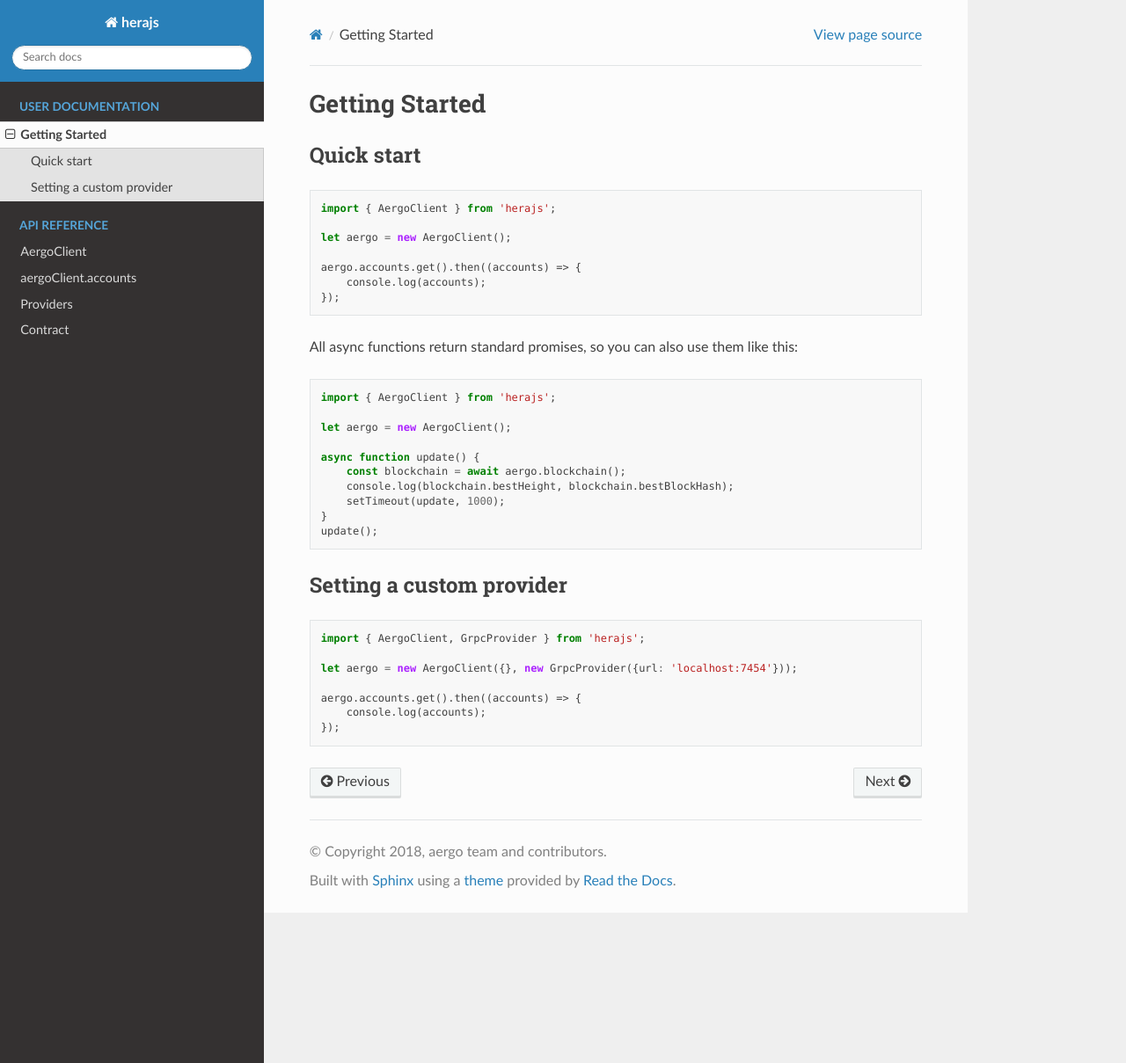
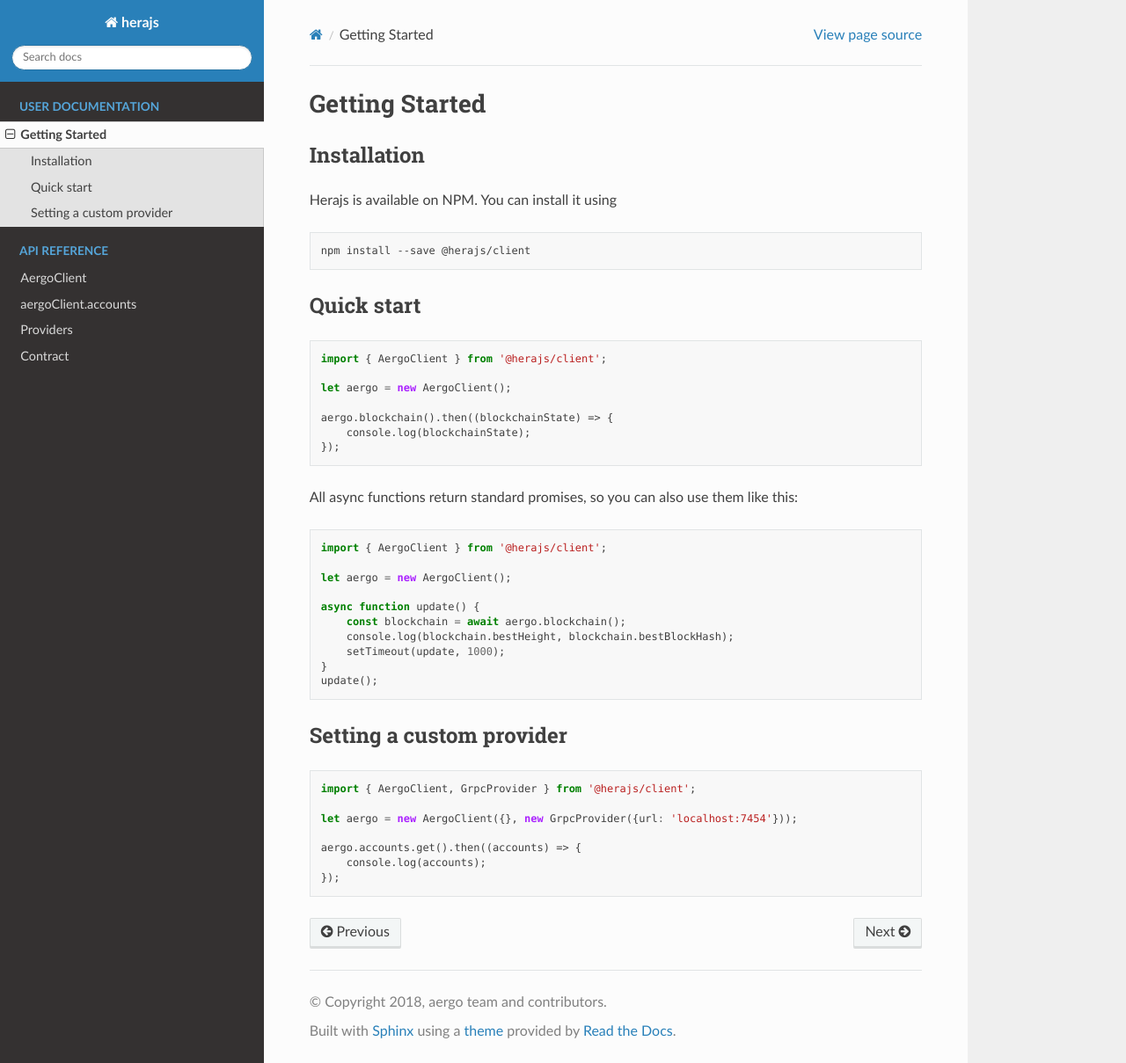
Before and after one commit to aergoio/herajs, a Sphinx documentation site: the page built from packages/herajs-client/docs/getting-started.rst, in a window 1280 px wide and 1209 px high. Shown: the whole window at 88% size. Built offline with Sphinx 7.4.7 and the Read the Docs theme 2.0.0, drawn with Linux system fonts in a browser that asks for light colours.

Commit message:
Fix package dependencies

```diff
--- a/packages/herajs-client/docs/getting-started.rst
+++ b/packages/herajs-client/docs/getting-started.rst
@@ -1,25 +1,34 @@
 ===============
 Getting Started
 ===============
+
+Installation
+------------
+
+Herajs is available on NPM. You can install it using
+
+.. code-block:: shell
+
+    npm install --save @herajs/client
 
 Quick start
 -----------
 
 .. code-block:: javascript
 
-    import { AergoClient } from 'herajs';
+    import { AergoClient } from '@herajs/client';
 
     let aergo = new AergoClient();
 
-    aergo.accounts.get().then((accounts) => {
-        console.log(accounts);
+    aergo.blockchain().then((blockchainState) => {
+        console.log(blockchainState);
     });
 
 All async functions return standard promises, so you can also use them like this:
 
 .. code-block:: javascript
 
-    import { AergoClient } from 'herajs';
+    import { AergoClient } from '@herajs/client';
 
     let aergo = new AergoClient();
 
@@ -35,7 +44,7 @@ Setting a custom provider
 
 .. code-block:: javascript
 
-    import { AergoClient, GrpcProvider } from 'herajs';
+    import { AergoClient, GrpcProvider } from '@herajs/client';
 
     let aergo = new AergoClient({}, new GrpcProvider({url: 'localhost:7454'}));
 
```
Also changed, not shown: packages/herajs-client/docs/index.rst (+5 -5 lines), 7 other files.
